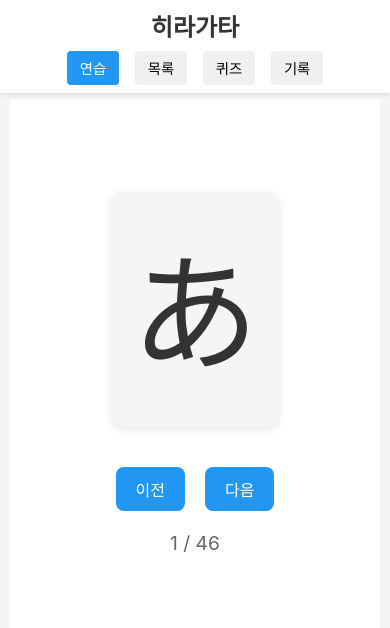
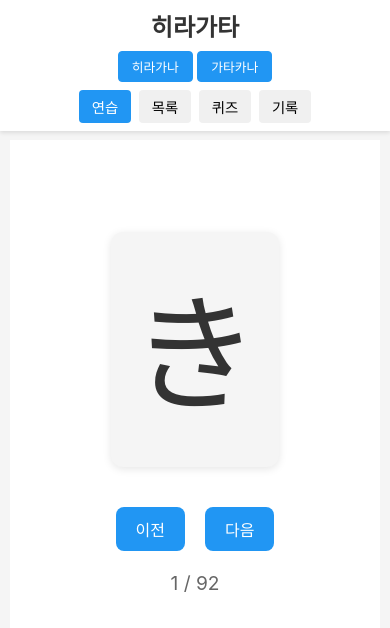
Before and after one commit to beios/hirakata, a React (Create React App) app: page / in a window 390 px wide. Shown: the top 628 px of the page. Built offline with nearby package versions, Linux system fonts and the light colour scheme.

Commit message:
feat: 앱 기능 개선 - 문자 선택, 랜덤 출제, 기록 버튼 통일, 레이아웃 개선

```diff
--- a/src/App.css
+++ b/src/App.css
@@ -19,6 +19,34 @@
   margin: 0;
   color: #333;
   font-size: 1.5rem;
+  margin-bottom: 0.5rem;
+}
+
+.character-type-selection {
+  display: flex;
+  justify-content: center;
+  gap: 0.5rem;
+  margin-bottom: 0.5rem;
+}
+
+.character-type-selection button {
+  padding: 0.4rem 1rem;
+  border: 1px solid #2196f3;
+  border-radius: 4px;
+  background-color: white;
+  color: #2196f3;
+  cursor: pointer;
+  transition: all 0.3s ease;
+  font-size: 0.9rem;
+}
+
+.character-type-selection button:hover {
+  background-color: #e3f2fd;
+}
+
+.character-type-selection button.active {
+  background-color: #2196f3;
+  color: white;
 }
 
 nav {
@@ -47,7 +75,7 @@ nav button.active {
 }
 
 .app-main {
-  padding: 80px 20px 20px;
+  padding: 120px 20px 20px;
   max-width: 800px;
   margin: 0 auto;
 }
@@ -88,8 +116,18 @@ nav button.active {
     padding: 0.5rem;
   }
 
+  .character-type-selection {
+    gap: 0.3rem;
+  }
+
+  .character-type-selection button {
+    padding: 0.3rem 0.8rem;
+    font-size: 0.8rem;
+  }
+
   nav {
     flex-wrap: wrap;
+    gap: 0.5rem;
   }
 
   nav button {
@@ -98,7 +136,7 @@ nav button.active {
   }
 
   .app-main {
-    padding: 100px 10px 10px;
+    padding: 140px 10px 10px;
   }
 
   .quiz-type-buttons {
--- a/src/App.js
+++ b/src/App.js
@@ -8,19 +8,28 @@ import { hiraganaSet, katakanaSet } from './data/characters';
 
 function App() {
     const [mode, setMode] = useState('practice');
-    const [characters, setCharacters] = useState(hiraganaSet);
+    const [selectedTypes, setSelectedTypes] = useState(['hiragana', 'katakana']);
+    const [characters, setCharacters] = useState([]);
     const [currentIndex, setCurrentIndex] = useState(0);
     const [showHistory, setShowHistory] = useState(false);
     const [quizType, setQuizType] = useState(null);
 
     useEffect(() => {
+        let combinedCharacters = [];
+        if (selectedTypes.includes('hiragana')) {
+            combinedCharacters = [...combinedCharacters, ...hiraganaSet];
+        }
+        if (selectedTypes.includes('katakana')) {
+            combinedCharacters = [...combinedCharacters, ...katakanaSet];
+        }
+
         if (mode === 'practice') {
-            setCharacters(hiraganaSet);
-        } else if (mode === 'list') {
-            setCharacters(hiraganaSet);
+            setCharacters([...combinedCharacters].sort(() => Math.random() - 0.5));
+        } else {
+            setCharacters(combinedCharacters);
         }
         setCurrentIndex(0);
-    }, [mode]);
+    }, [mode, selectedTypes]);
 
     const handleModeChange = (newMode) => {
         setMode(newMode);
@@ -36,6 +45,18 @@ function App() {
         setCurrentIndex((prev) => (prev - 1 + characters.length) % characters.length);
     };
 
+    const toggleCharacterType = (type) => {
+        setSelectedTypes(prev => {
+            if (prev.includes(type)) {
+                if (prev.length > 1) {
+                    return prev.filter(t => t !== type);
+                }
+                return prev;
+            }
+            return [...prev, type];
+        });
+    };
+
     const startQuiz = (type) => {
         setQuizType(type);
         setMode('quiz');
@@ -45,7 +66,6 @@ function App() {
     const handleQuizComplete = () => {
         setMode('practice');
         setQuizType(null);
-        setCharacters(hiraganaSet);
     };
 
     const renderContent = () => {
@@ -92,6 +112,20 @@ function App() {
         <div className="app">
             <header className="app-header">
                 <h1>히라가타</h1>
+                <div className="character-type-selection">
+                    <button
+                        className={selectedTypes.includes('hiragana') ? 'active' : ''}
+                        onClick={() => toggleCharacterType('hiragana')}
+                    >
+                        히라가나
+                    </button>
+                    <button
+                        className={selectedTypes.includes('katakana') ? 'active' : ''}
+                        onClick={() => toggleCharacterType('katakana')}
+                    >
+                        가타카나
+                    </button>
+                </div>
                 <nav>
                     <button
                         className={mode === 'practice' ? 'active' : ''}
@@ -111,9 +145,7 @@ function App() {
                     >
                         퀴즈
                     </button>
-                    {mode === 'practice' && (
-                        <button onClick={() => setShowHistory(true)}>기록</button>
-                    )}
+                    <button onClick={() => setShowHistory(true)}>기록</button>
                 </nav>
             </header>
             <main className="app-main">
--- a/src/styles/QuizHistory.css
+++ b/src/styles/QuizHistory.css
@@ -2,13 +2,14 @@
     position: fixed;
     top: 0;
     left: 0;
-    width: 100%;
-    height: 100%;
+    right: 0;
+    bottom: 0;
     background-color: white;
     padding: 120px 20px 20px;
     z-index: 1000;
-    max-width: 800px;
-    margin: 0 auto;
+    overflow-y: auto;
+    display: flex;
+    flex-direction: column;
 }
 
 .history-container h2 {
@@ -21,6 +22,9 @@
     display: flex;
     flex-direction: column;
     gap: 15px;
+    flex: 1;
+    overflow-y: auto;
+    padding: 0 10px;
 }
 
 .history-item {
@@ -43,7 +47,7 @@
 }
 
 .close-button {
-    margin-top: 30px;
+    margin: 30px auto;
     padding: 12px 30px;
     font-size: 1.1em;
     background-color: #2196f3;
@@ -52,6 +56,7 @@
     border-radius: 8px;
     cursor: pointer;
     transition: background-color 0.3s;
+    width: fit-content;
 }
 
 .close-button:hover {
@@ -63,6 +68,10 @@
         padding: 100px 10px 10px;
     }
 
+    .history-list {
+        padding: 0;
+    }
+
     .history-item {
         padding: 15px;
     }
@@ -72,6 +81,7 @@
     }
 
     .close-button {
+        margin: 20px auto;
         padding: 10px 20px;
         font-size: 1em;
     }
```
